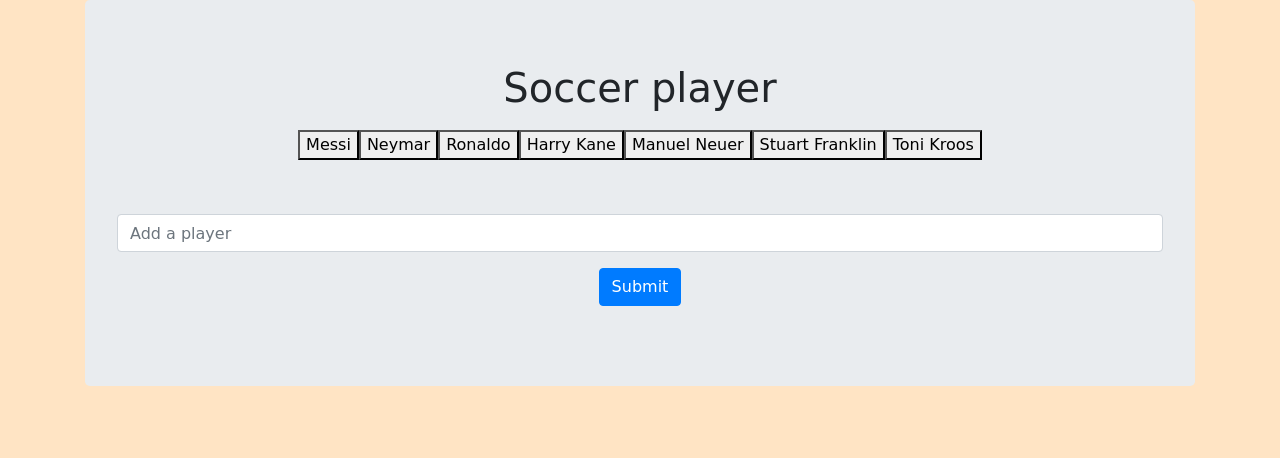
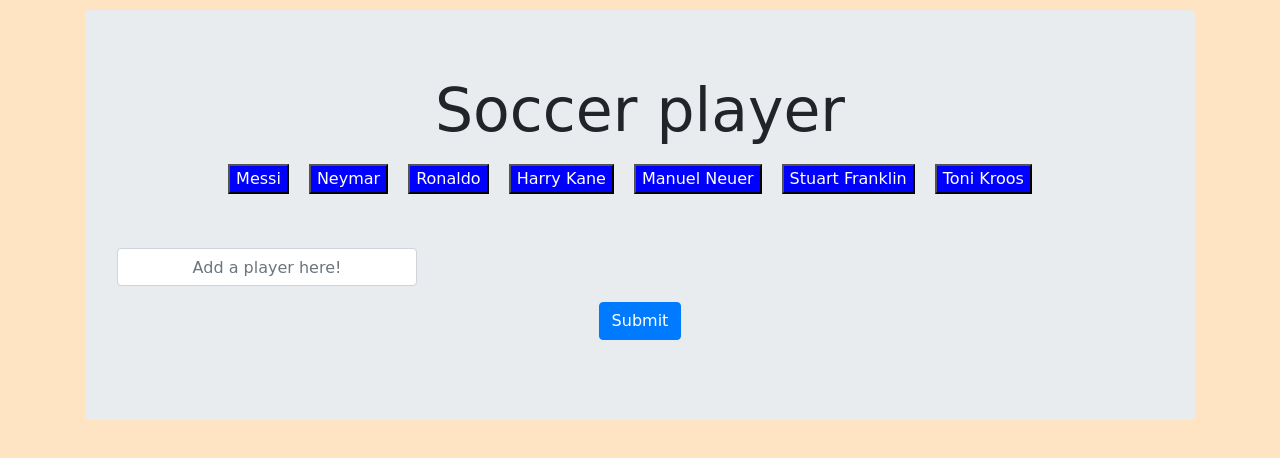
Before and after one commit to LawanPetza/GifTastic, a plain HTML site: page index.html in a window 1280 px wide. Drawn offline with nearby package versions, Linux system fonts and the light colour scheme.

Commit message:
modified style.css

```diff
--- a/assets/css/style.css
+++ b/assets/css/style.css
@@ -3,7 +3,9 @@ body {
     text-align: center;
     font-family: 'Poiret One', cursive;
 }
-
+.container {
+    margin-top: 10px;
+}
 .item {
     float: left;
 }
@@ -11,6 +13,15 @@ body {
 #player-input {
     margin-top: 20px;
     margin-bottom: 10px;
+    width: 300px;
+    text-align: center;
+
+}
+
+#text {
+    font-size: 60px;
+    margin-top: 0;
+    top: 10px;
 }
 
 #buttons-view {
@@ -31,8 +42,8 @@ Rating {
     color: blue;
     font-size: 10px;
 }
-
-/* #panelBody {
-    background-color: black;
-    border-bottom: solid rebeccapurple 5px;
-} */
+.soccerBtn {
+    margin-right: 20px;
+    background-color: blue;
+    color: white;
+}
--- a/index.html
+++ b/index.html
@@ -31,7 +31,7 @@
 
     <div class="form-group">
             <label for="player-input"></label>
-            <input type="text" class="form-control" id="player-input" placeholder="Add a player">
+            <input type="text" class="form-control" id="player-input" placeholder="Add a player here!">
           </div>
 
           <div class="form-group">
```
